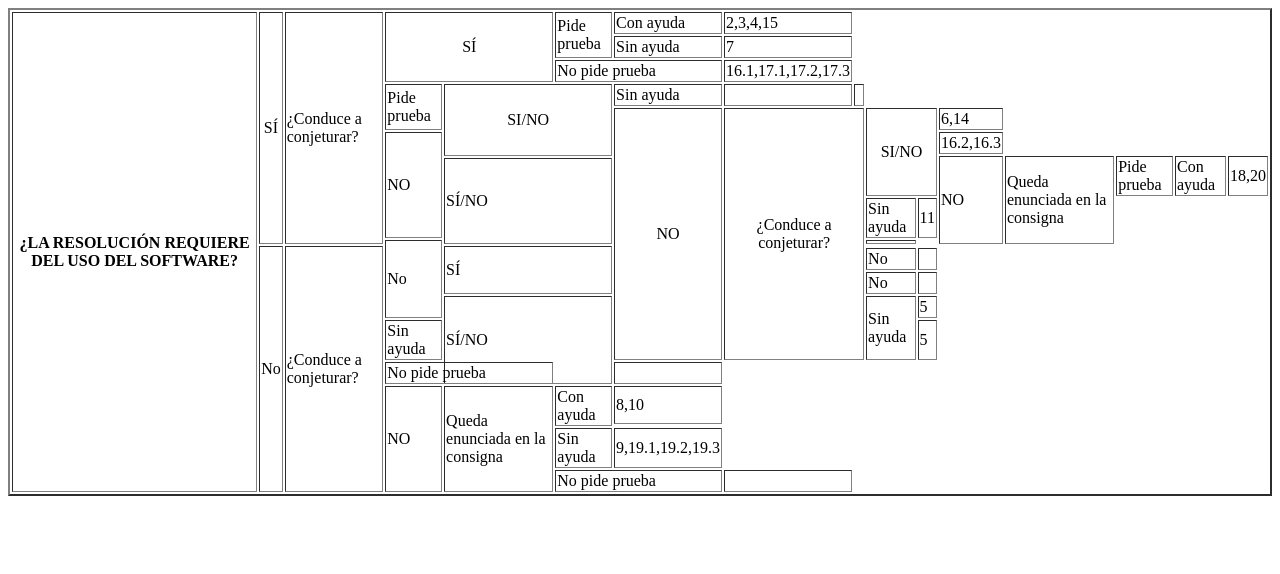
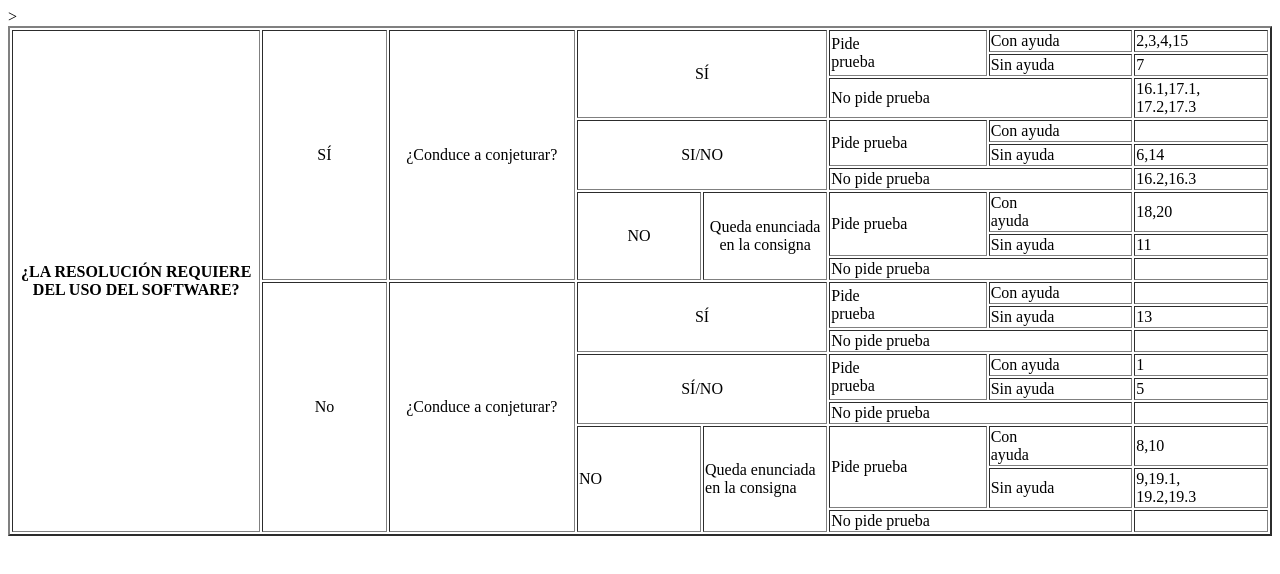
Before and after one commit to tiburonmartillo/html-practicas, a plain HTML site: page Práctica 4/Tabla 5.html in a window 1280 px wide. Drawn offline with Linux system fonts and the light colour scheme.

Commit message:
Se reordenaron las filas y se redujeron de 22 a 18 para no dejar filas solas

```diff
--- a/Práctica 4/Tabla 5.html
+++ b/Práctica 4/Tabla 5.html
@@ -11,13 +11,18 @@
       <thead>
         <tr>
           <!--fila 1-->
-          <th rowspan="22" colspan="2" width="20%">
+          <th rowspan="18" width="20%">
             ¿LA RESOLUCIÓN REQUIERE DEL USO DEL SOFTWARE?
           </th>
-          <td rowspan="11" style="text-align: center;">SÍ</td>
-          <td rowspan="11" colspan="2">¿Conduce a conjeturar?</td>
-          <td rowspan="4" colspan="2" style="text-align: center;">SÍ</td>
-          <td rowspan="2">Pide prueba</td>
+          <td rowspan="9" width="10%" style="text-align: center;">SÍ</td>
+          <td rowspan="9" width="15%" style="text-align: center;">
+            ¿Conduce a conjeturar?
+          </td>
+          <td rowspan="3" colspan="2" width="20%" style="text-align: center;">SÍ</td>
+          <td rowspan="2">
+            Pide <br />
+            prueba
+          </td>
           <td>Con ayuda</td>
           <td>2,3,4,15</td>
         </tr>
@@ -28,111 +33,115 @@
         </tr>
         <tr>
           <!--fila 3-->
-            <td rowspan="2" colspan="2">No pide prueba</td>
-            <td rowspan="2">16.1,17.1,17.2,17.3</td>
+          <td colspan="2">No pide prueba</td>
+          <td>
+            16.1,17.1,<br />
+            17.2,17.3
+          </td>
+        </tr>
+
+        <!--fila 4-->
+        <td rowspan="3" colspan="2" width="20%" style="text-align: center;">SI/NO</td>
+        <td rowspan="2">Pide prueba</td>
+        <td>Con ayuda</td>
+        <td></td>
+
+        <tr>
+          <!--fila 5-->
+          <td>Sin ayuda</td>
+          <td>6,14</td>
         </tr>
         <tr>
-            <!--fila 4-->
+          <!--fila 6-->
+          <td colspan="2">No pide prueba</td>
+          <td>16.2,16.3</td>
         </tr>
         <tr>
-            <!--fila 5-->
+          <!--fila 7-->
+          <td rowspan="3" width="10%" style="text-align: center;">NO</td>
+          <td rowspan="3" width="10%" style="text-align: center;">Queda enunciada en la consigna</td>
           <td rowspan="2">Pide prueba</td>
-            <td rowspan="4" colspan="2" style="text-align: center;">SI/NO</td>
+          <td>
+            Con <br />
+            ayuda
+          </td>
+          <td>18,20</td>
+        </tr>
+        <tr>
+          <!--fila 8-->
           <td>Sin ayuda</td>
-            <td width="10%"></td>
+          <td>11</td>
+        </tr>
+
+        <tr>
+          <!--fila 9-->
+          <td colspan="2">No pide prueba</td>
+          <td></td>
+        </tr>
+
+        <tr>
+          <!--fila 10-->
+          <td rowspan="9" style="text-align: center;">No</td>
+          <td rowspan="9" width="15%" style="text-align: center;">
+            ¿Conduce a conjeturar?
+          </td>
+          <td rowspan="3" colspan="2" width="20%" style="text-align: center;">SÍ</td>
+          <td rowspan="2">Pide <br> prueba</td>
+          <td>Con ayuda</td>
           <td></td>
         </tr>
         <tr>
-            <!--fila 6-->
-            <td rowspan="11" style="text-align: center;">NO</td>
-            <td rowspan="11" colspan="2" style="text-align: center;">
-                ¿Conduce a conjeturar?
-            </td>
-            <td rowspan="4" colspan="2" style="text-align: center;">SI/NO</td>
-            <td>6,14</td>
+          <!--fila 11-->
+          <td>Sin ayuda</td>
+          <td>13</td>
         </tr>
         <tr>
-            <!--fila 7-->
-            <td rowspan="4">NO</td>
-            <td>16.2,16.3</td>
-        </tr>
-        <tr>
-            <!--fila 8-->
-            <td rowspan="4">NO</td>
-            <td rowspan="4">Queda enunciada en la consigna</td>
-            <td rowspan="2">Pide prueba</td>
-            <td rowspan="2" >Con ayuda</td>
-            <td rowspan="2" >18,20</td>
-        </tr>
-        <tr>
-            <!--fila 9-->
-            <td rowspan="3" colspan="2">SÍ/NO</td>
-        </tr>
-        <tr>
-            <!--fila 10-->
-            <td>Sin ayuda</td>
-            <td>11</td>
-        </tr>
-        <tr>
-            <!--fila 11-->
-            <td rowspan="5">No</td>
+          <!--fila 12-->
+          <td colspan="2">No pide prueba</td>
           <td></td>
         </tr>
         <tr>
-            <!--fila 12-->
-            <td rowspan="11">No</td>
-            <td rowspan="11" colspan="2">¿Conduce a conjeturar?</td>
-            <td rowspan="3" colspan="2">SÍ</td>
-        </tr>
-        <tr>
           <!--fila 13-->
-            <td>No</td>
-            <td></td>
+          <td rowspan="3" colspan="2" style="text-align: center;">SÍ/NO</td>
+          <td rowspan="2">
+            Pide <br />
+            prueba
+          </td>
+          <td>Con ayuda</td>
+          <td>1</td>
         </tr>
         <tr>
           <!--fila 14-->
-            <td>No</td>
-            <td></td>
-        </tr>
-        <tr>
-            <!--fila 15-->
-            <td rowspan="3" colspan="2">SÍ/NO</td>
-            <td rowspan="2">Sin ayuda</td>
-            <td>5</td>
-
-        </tr>
-        <tr>
-            <!--fila 16-->
           <td>Sin ayuda</td>
           <td>5</td>
         </tr>
         <tr>
-            <!--fila 17-->
+          <!--fila 15-->
           <td colspan="2">No pide prueba</td>
           <td></td>
         </tr>
         <tr>
-            <!--fila 18-->
-            <td rowspan="5">NO</td>
-            <td rowspan="5">Queda enunciada en la consigna</td>
-
-            <td rowspan="2">Con ayuda</td>
+          <!--fila 16-->
+          <td rowspan="3">NO</td>
+          <td rowspan="3">Queda enunciada en la consigna</td>
+          <td rowspan="2">Pide prueba</td>
+          <td>
+            Con <br />
+            ayuda
+          </td>
           <td>8,10</td>
         </tr>
         <tr>
-            <!--fila 19-->
+          <!--fila 17-->
+          <td>Sin ayuda</td>
+          <td>
+            9,19.1,<br />
+            19.2,19.3
+          </td>
         </tr>
         <tr>
-            <!--fila 20-->
-            <td rowspan="2">Sin ayuda</td>
-            <td rowspan="2">9,19.1,19.2,19.3</td>
-        </tr>
-        <tr>
-            <!--fila 21-->
-        </tr>
-        <tr>
-            <!--fila 22-->
-            <td colspan="2">No pide prueba</td>
+          <!--fila 18-->
+          <td colspan="2">No pide prueba</td></td>>
           <td></td>
         </tr>
       </thead>
```
Lines whose indentation alone changed are shown as unchanged.
